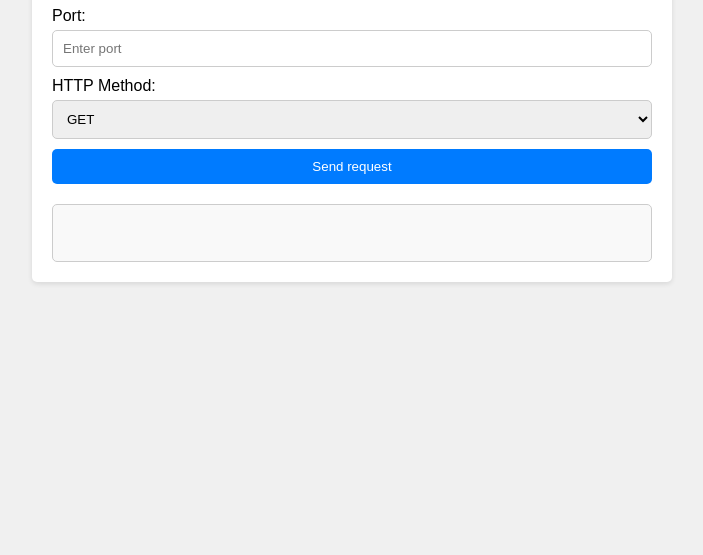
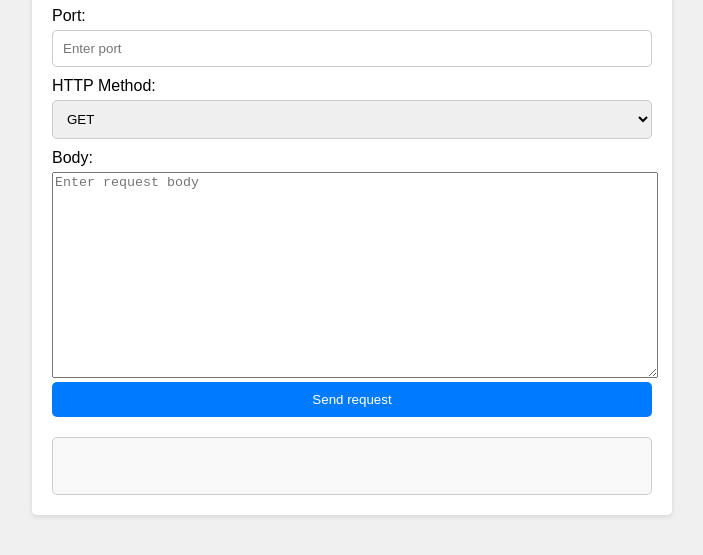
Before and after one commit to mpique/TFG, a plain HTML site: page index.html in a window 1280 px wide. Shown: the part 211-766 px from the top of the page, without its empty margins (288-991 px from the left). Drawn offline with nearby package versions, Linux system fonts and the light colour scheme.

Commit message:
Feat: Add Body option

```diff
--- a/index.html
+++ b/index.html
@@ -22,6 +22,8 @@
             <option value="PUT">PUT</option>
             <option value="DELETE">DELETE</option>
         </select>
+        <label for="bodyInput">Body:</label>
+        <textarea id="bodyInput" name="bodyInput" placeholder="Enter request body"></textarea>
         <button id="sendButton">Send request</button>
         <div id="interfaceInfo">
         </div>
--- a/script.js
+++ b/script.js
@@ -3,11 +3,12 @@ $(document).ready(function() {
         var host = $('#hostInput').val();
         var port = $('#portInput').val();
         var method = $('#methodSelect').val();
+        var body = $('#bodyInput').val(); // Get the body content
 
         $.ajax({
             url: '/' + method.toLowerCase() + '_interface_info',
             type: method,
-            data: JSON.stringify({host: host, port: port}),
+            data: JSON.stringify({host: host, port: port, body: body}), // Include body in the data
             contentType: 'application/json',
             success: function(data) {
                 $('#interfaceInfo').html(JSON.stringify(data, null, 2));
--- a/styles.css
+++ b/styles.css
@@ -49,6 +49,11 @@ button:hover {
     background-color: #0056b3;
 }
 
+textarea {
+    width: 100%;
+    height: 200px;
+}
+
 #interfaceInfo {
     margin-top: 20px;
     padding: 10px;
```
